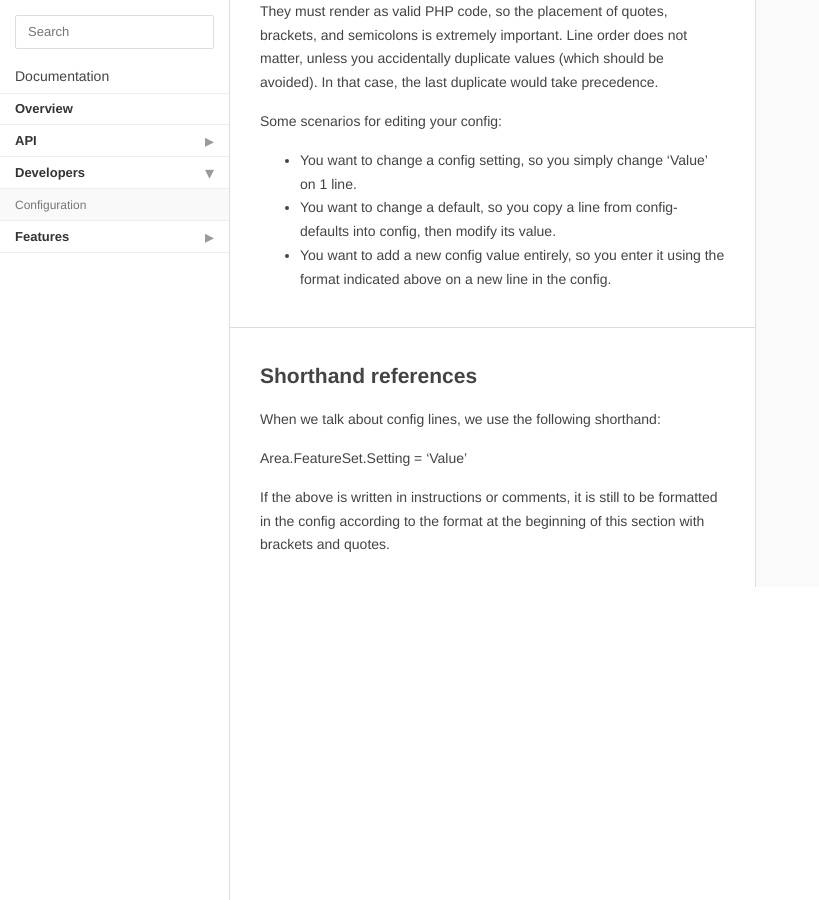
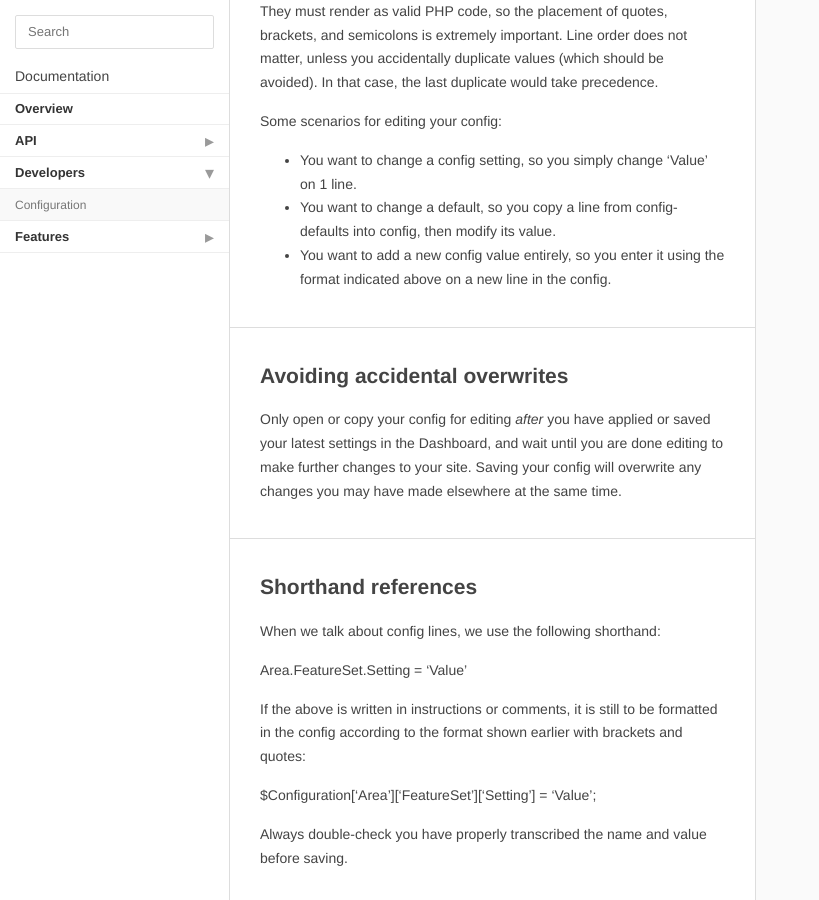
Before and after one commit to hgtonight/vanilladocs, a Jekyll site: the page built from developers/configuration/index.md, in a window 1280 px wide and 900 px high, scrolled down 582 px. Shown: the whole window, without its empty margins (0-819 px from the left). Built offline with Jekyll 4.4.1, drawn with Linux system fonts in a browser that asks for light colours; Markdown is read by kramdown in place of the engine named in the settings; before the commit the page ends 1169 px from its top, so only the background shows below that.

Commit message:
edit: config warnings

```diff
--- a/developers/configuration/index.md
+++ b/developers/configuration/index.md
@@ -28,10 +28,18 @@ Some scenarios for editing your config:
 * You want to change a default, so you copy a line from config-defaults into config, then modify its value.
 * You want to add a new config value entirely, so you enter it using the format indicated above on a new line in the config.
 
+## Avoiding accidental overwrites
+
+Only open or copy your config for editing *after* you have applied or saved your latest settings in the Dashboard, and wait until you are done editing to make further changes to your site. Saving your config will overwrite any changes you may have made elsewhere at the same time.
+
 ## Shorthand references
 
 When we talk about config lines, we use the following shorthand:
 
 Area.FeatureSet.Setting = 'Value'
 
-If the above is written in instructions or comments, it is still to be formatted in the config according to the format at the beginning of this section with brackets and quotes.
+If the above is written in instructions or comments, it is still to be formatted in the config according to the format shown earlier with brackets and quotes:
+
+$Configuration['Area']['FeatureSet']['Setting'] = 'Value';
+
+Always double-check you have properly transcribed the name and value before saving.
```
